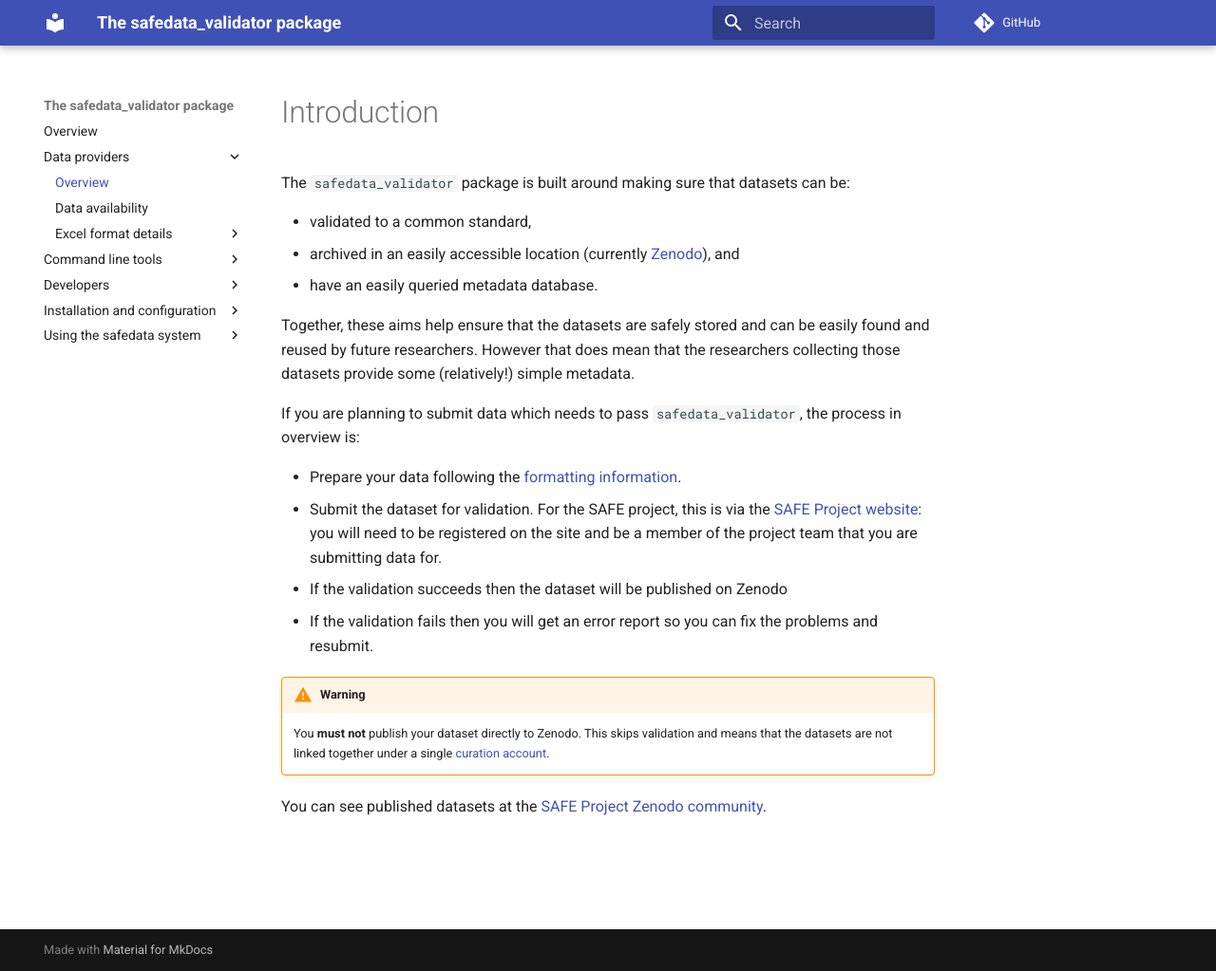
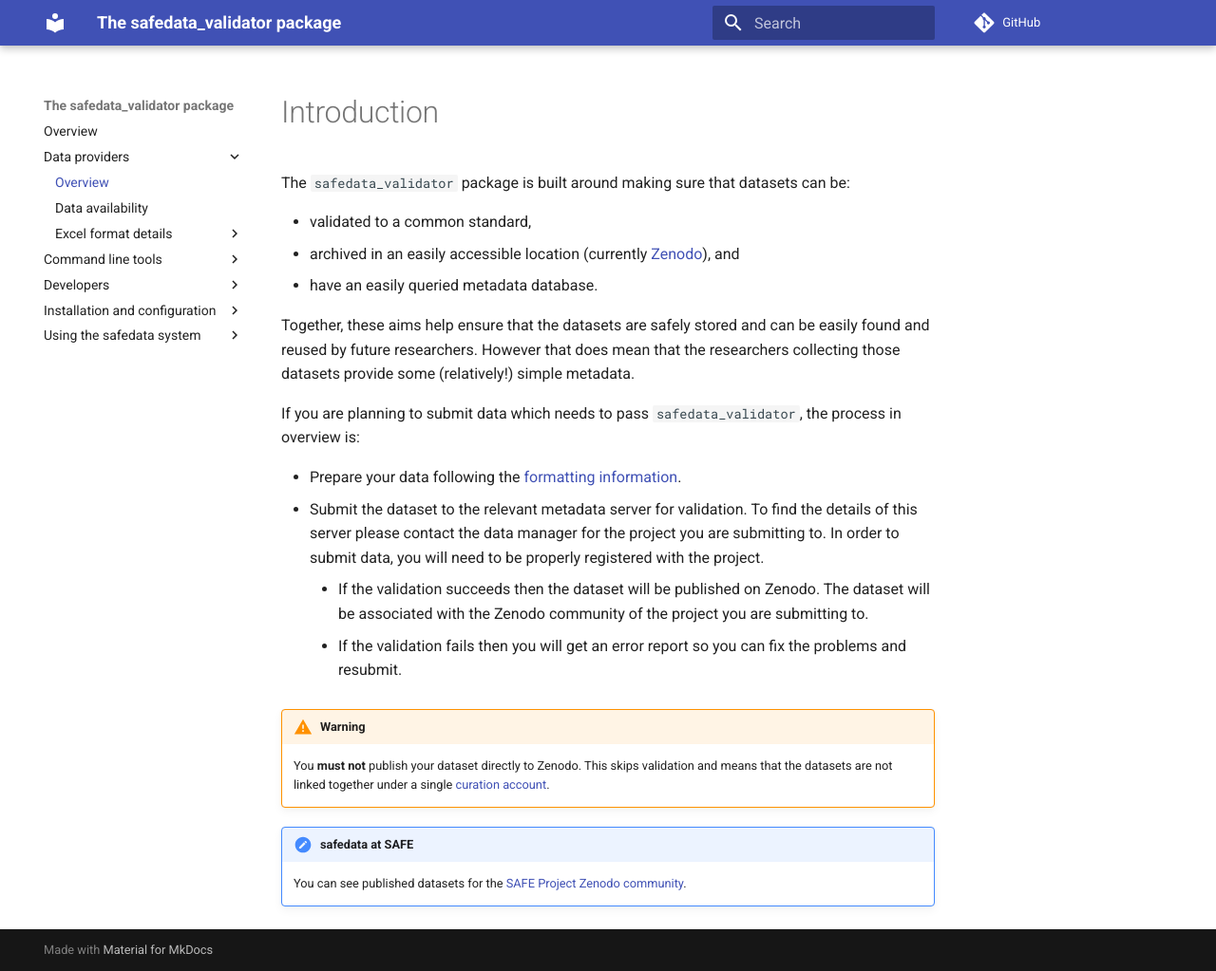
Before and after one commit to ImperialCollegeLondon/safedata_validator, an MkDocs documentation site: the page built from docs/data_providers/overview.md, in a window 1280 px wide and 1023 px high. Shown: the whole window at 95% size. Built offline with MkDocs 1.6.1 and Material for MkDocs 9.7.7, drawn with Linux system fonts in a browser that asks for light colours; comment, search, counter and statistics services are not loaded.

Commit message:
Updated data providers overview to make it less safe specific

```diff
--- a/docs/data_providers/overview.md
+++ b/docs/data_providers/overview.md
@@ -16,16 +16,20 @@ If you are planning to submit data which needs to pass `safedata_validator`, the
 process in overview is:
 
 * Prepare your data following the [formatting information](data_format/overview.md).
-* Submit the dataset for validation. For the SAFE project, this is via the [SAFE Project
-  website](https://safeproject.net/): you will need to be registered on the site and be
-  a member of the project team that you are submitting data for.
-  * If the validation succeeds then the dataset will be published on Zenodo
-  * If the validation fails then you will get an error report so you can fix the
+* Submit the dataset to the relevant metadata server for validation. To find the details
+  of this server please contact the data manager for the project you are submitting to.
+  In order to submit data, you will need to be properly registered with the project.
+    * If the validation succeeds then the dataset will be published on Zenodo. The
+    dataset will be associated with the Zenodo community of the project you are
+    submitting to.
+    * If the validation fails then you will get an error report so you can fix the
     problems and resubmit.
 
 !!! Warning
     You **must not** publish your dataset directly to Zenodo. This skips validation
-    and means that the datasets are not linked together under a single [curation account](availability.md#data-curation).
+    and means that the datasets are not linked together under a single [curation
+    account](availability.md#data-curation).
 
-You can see published datasets at the [SAFE Project Zenodo
-community](https://zenodo.org/communities/safe/).
+!!! Note "safedata at SAFE"
+    You can see published datasets for the [SAFE Project Zenodo
+    community](https://zenodo.org/communities/safe/).
```
